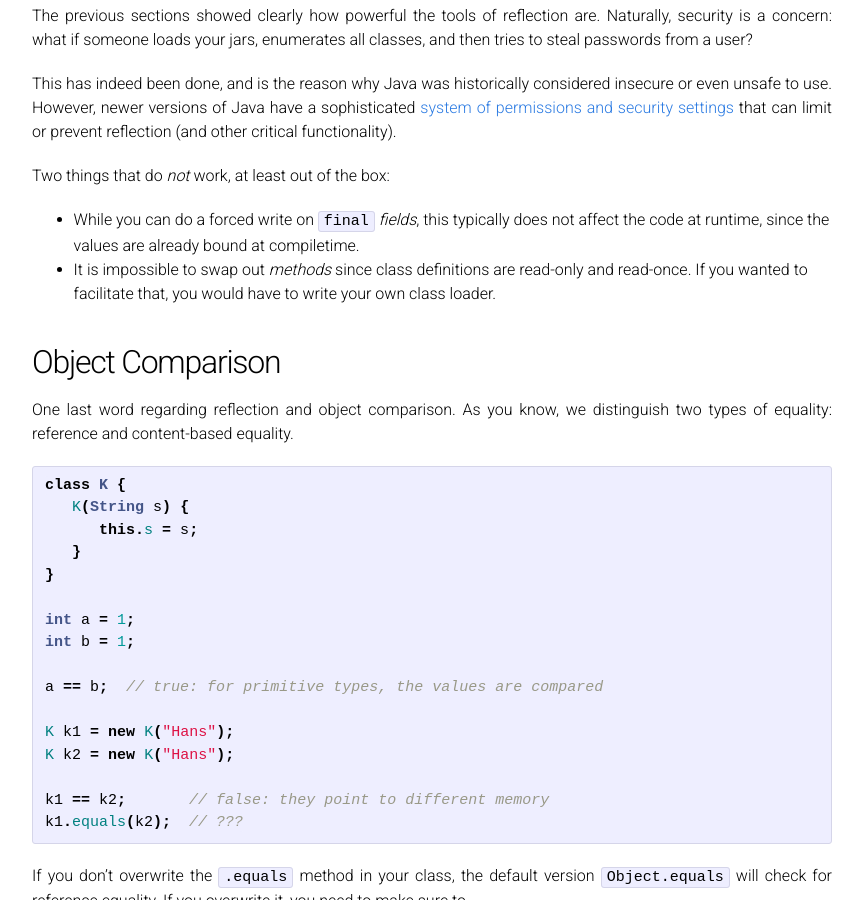
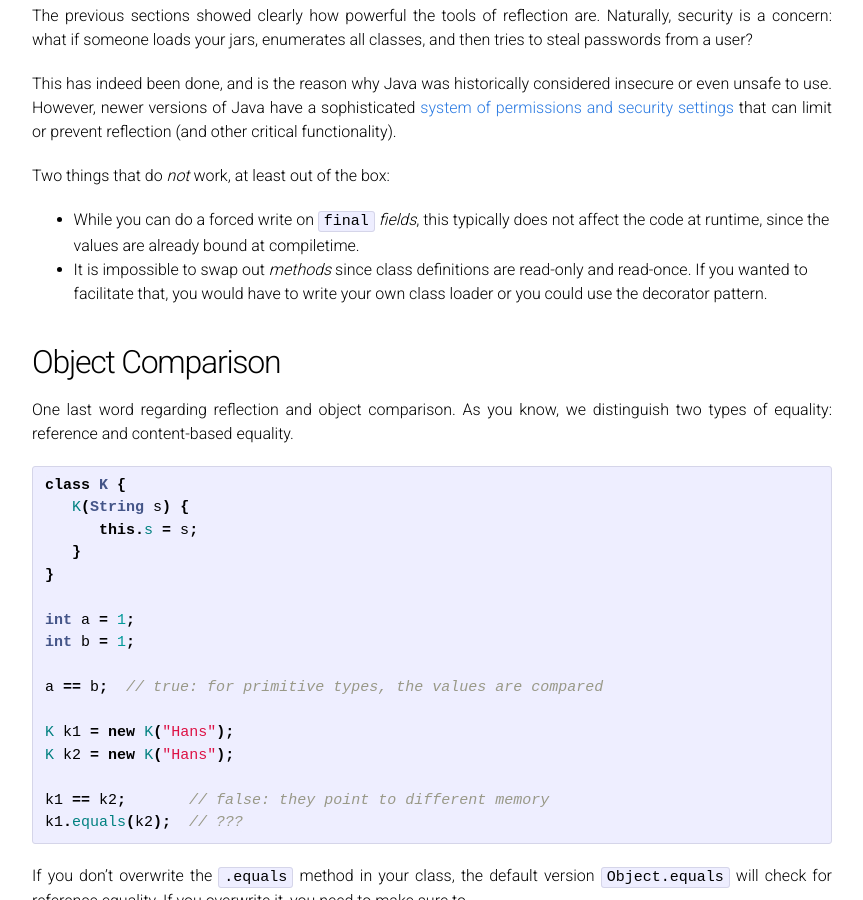
Before and after one commit to ohm-softa/ohm-softa.github.io, a Jekyll site: the page built from 06ln-reflection-annotations.md, in a window 1280 px wide and 900 px high, scrolled down 5823 px. Shown: the whole window, without its empty margins (208-1071 px from the left). Built offline with Jekyll 4.4.1, drawn with Linux system fonts in a browser that asks for light colours; our own code applies the rules of GitHub Pages for plain Markdown files.

Commit message:
suggestion

```diff
--- a/06ln-reflection-annotations.md
+++ b/06ln-reflection-annotations.md
@@ -265,7 +265,7 @@ However, newer versions of Java have a sophisticated [system of permissions and
 Two things that do _not_ work, at least out of the box:
 - While you can do a forced write on `final` _fields_, this typically does not affect the code at runtime, since the values are already bound at compiletime.
 - It is impossible to swap out _methods_ since class definitions are read-only and read-once.
-	If you wanted to facilitate that, you would have to write your own class loader.
+	If you wanted to facilitate that, you would have to write your own class loader or you could use the decorator pattern.
 
 
 ## Object Comparison
```
